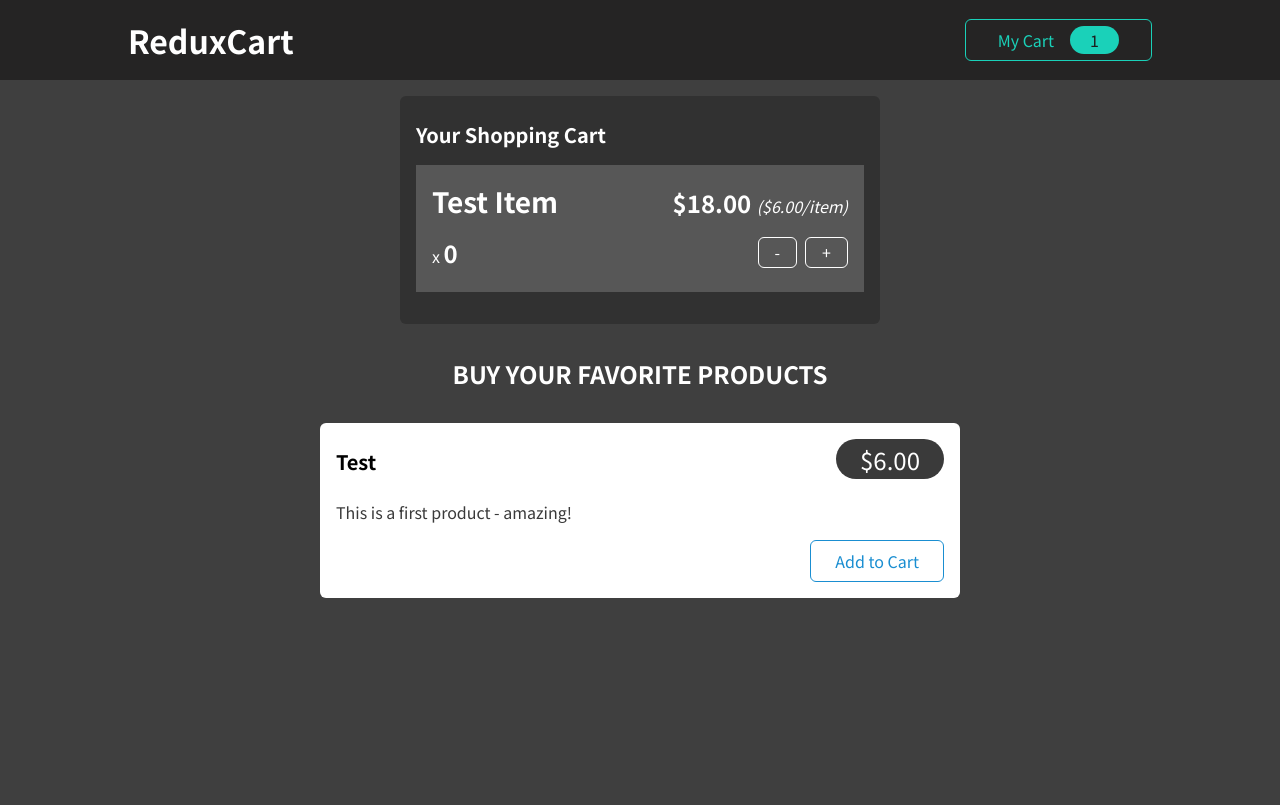
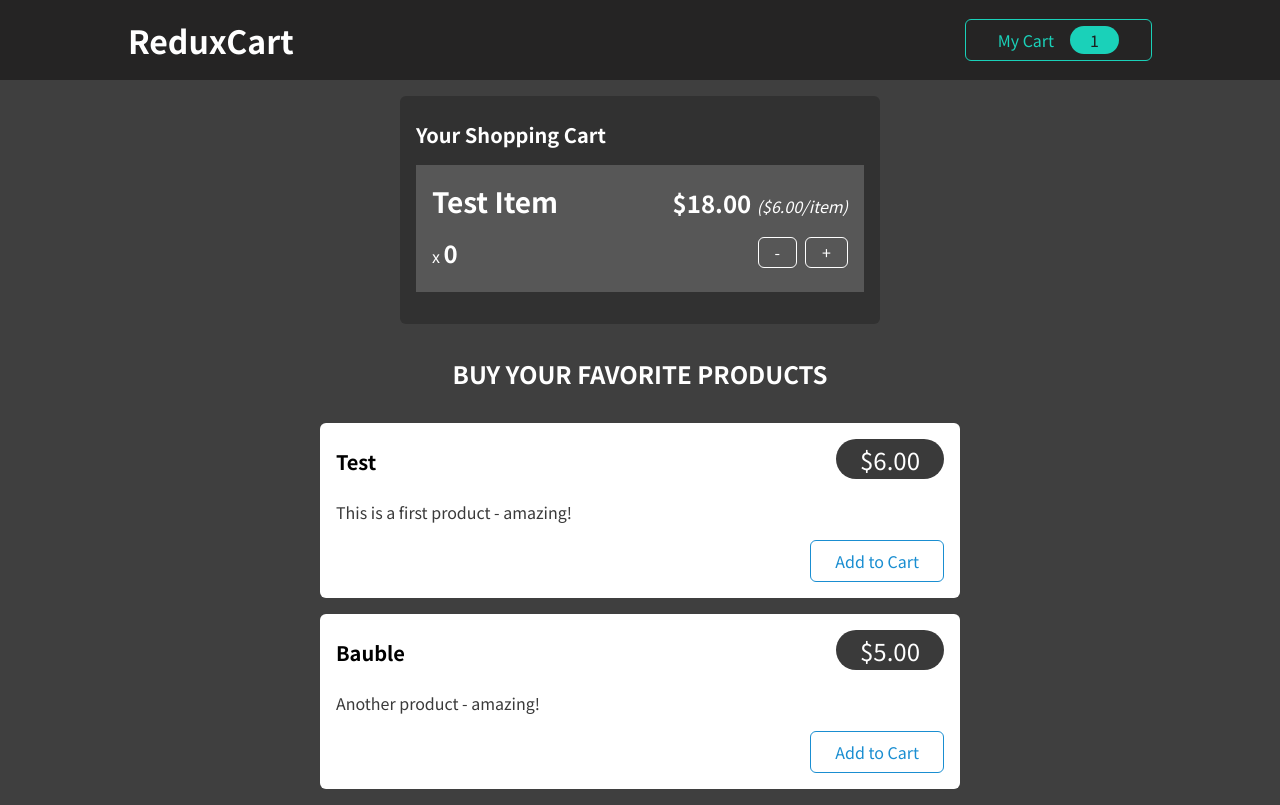
Before and after one commit to thenatural86/adv-redux, a React (Create React App) app: page / in a window 1280 px wide. Built offline with nearby package versions, Linux system fonts and the light colour scheme.

Commit message:
multiple items

```diff
--- a/src/components/Shop/Products.js
+++ b/src/components/Shop/Products.js
@@ -1,5 +1,5 @@
-import ProductItem from './ProductItem';
-import classes from './Products.module.css';
+import ProductItem from './ProductItem'
+import classes from './Products.module.css'
 
 const Products = (props) => {
   return (
@@ -11,9 +11,14 @@ const Products = (props) => {
           price={6}
           description='This is a first product - amazing!'
         />
+        <ProductItem
+          title='Bauble'
+          price={5}
+          description='Another product - amazing!'
+        />
       </ul>
     </section>
-  );
-};
+  )
+}
 
-export default Products;
+export default Products
```
Also changed, not shown: 1 other file (tests, documents, lock files or other folders).
